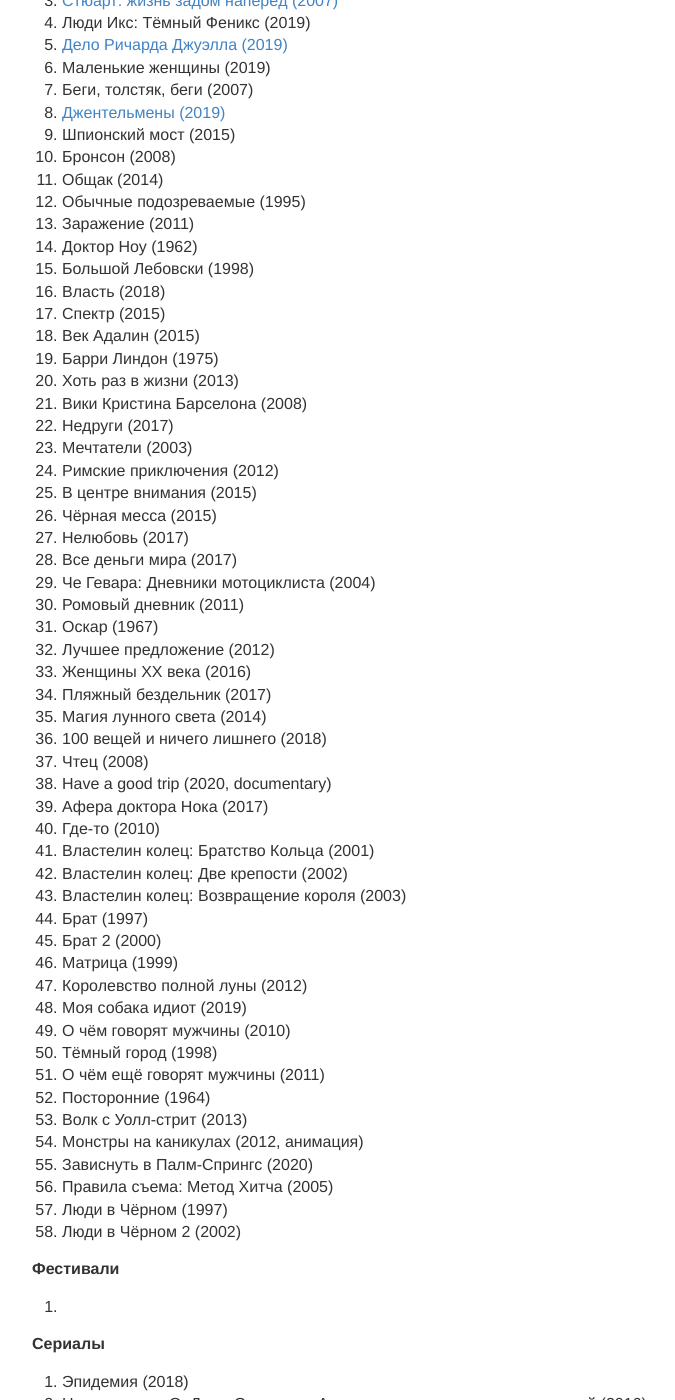
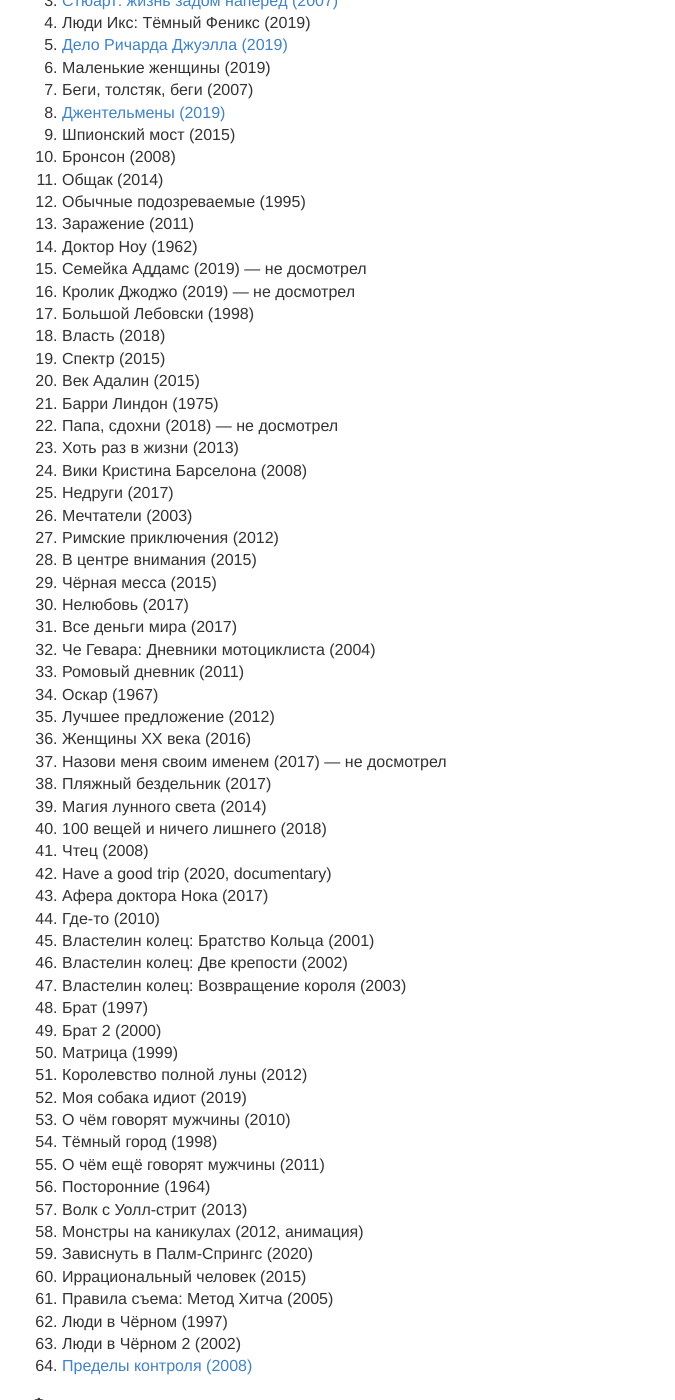
Before and after one commit to sombro/nbuevich.com, a Jekyll site: the page built from blog/_posts/2099-12-14-movies.md, in a window 1280 px wide and 1400 px high, scrolled down 496 px. Shown: the whole window, without its empty margins (248-923 px from the left). Built offline with Jekyll 4.4.1, drawn with Linux system fonts in a browser that asks for light colours.

Commit message:
limits of control

```diff
--- a/blog/_posts/2099-12-14-movies.md
+++ b/blog/_posts/2099-12-14-movies.md
@@ -30,14 +30,14 @@ image: ''
     <li>Обычные подозреваемые (1995)</li>
     <li>Заражение (2011)</li>
     <li>Доктор Ноу (1962)</li>
-    <!-- <li>Семейка Аддамс (2019) — не досмотрел</li> -->
-    <!-- <li>Кролик Джоджо (2019) — не досмотрел</li> -->
+    <li>Семейка Аддамс (2019) — не досмотрел</li>
+    <li>Кролик Джоджо (2019) — не досмотрел</li>
     <li>Большой Лебовски (1998)</li>
     <li>Власть (2018)</li>
     <li>Спектр (2015)</li>
     <li>Век Адалин (2015)</li>
     <li>Барри Линдон (1975)</li>
-    <!-- <li>Папа, сдохни (2018) — не досмотрел</li> -->
+    <li>Папа, сдохни (2018) — не досмотрел</li>
     <li>Хоть раз в жизни (2013)</li>
     <li>Вики Кристина Барселона (2008)</li>
     <li>Недруги (2017)</li>
@@ -52,7 +52,7 @@ image: ''
     <li>Оскар (1967)</li>
     <li>Лучшее предложение (2012)</li>
     <li>Женщины XX века (2016)</li>
-    <!-- <li>Назови меня своим именем (2017) — не досмотрел</li> -->
+    <li>Назови меня своим именем (2017) — не досмотрел</li>
     <li>Пляжный бездельник (2017)</li>
     <li>Магия лунного света (2014)</li>
     <li>100 вещей и ничего лишнего (2018)</li>
@@ -75,9 +75,11 @@ image: ''
     <li>Волк с Уолл-стрит (2013)</li>
     <li>Монстры на каникулах (2012, анимация)</li>
     <li>Зависнуть в Палм-Спрингс (2020)</li>
+    <li>Иррациональный человек (2015)</li>
     <li>Правила съема: Метод Хитча (2005)</li>
     <li>Люди в Чёрном (1997)</li>
     <li>Люди в Чёрном 2 (2002)</li>
+    <li><a href="/limits-of-control">Пределы контроля (2008)</a></li>
 </ol>
 
 <b>Фестивали</b>
```
Also changed, not shown: blog/_posts/2020-9-3-limits-of-control.md (added, +29 -0 lines), static/blog/posters/limits-of-control.jpg (added).
